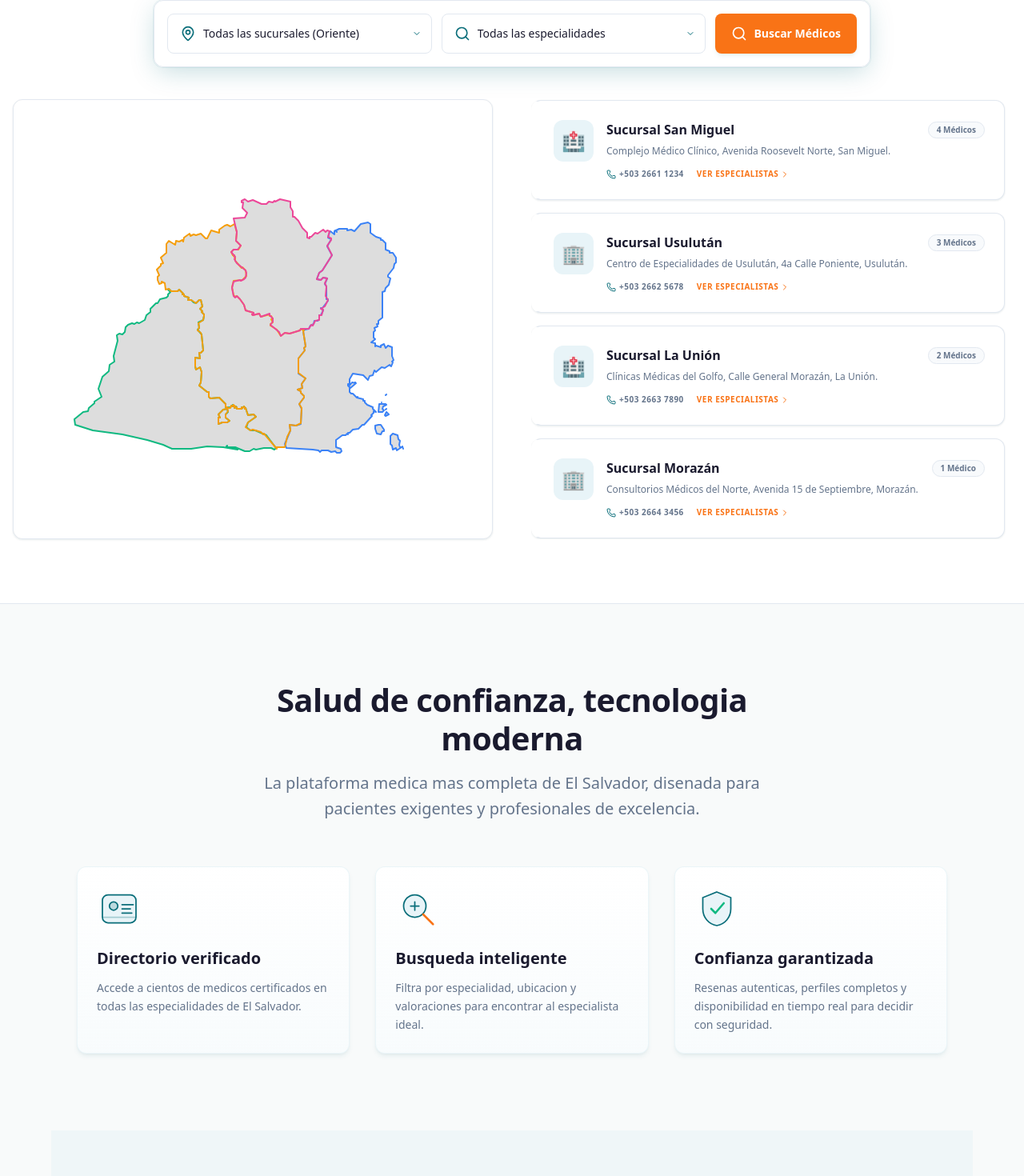
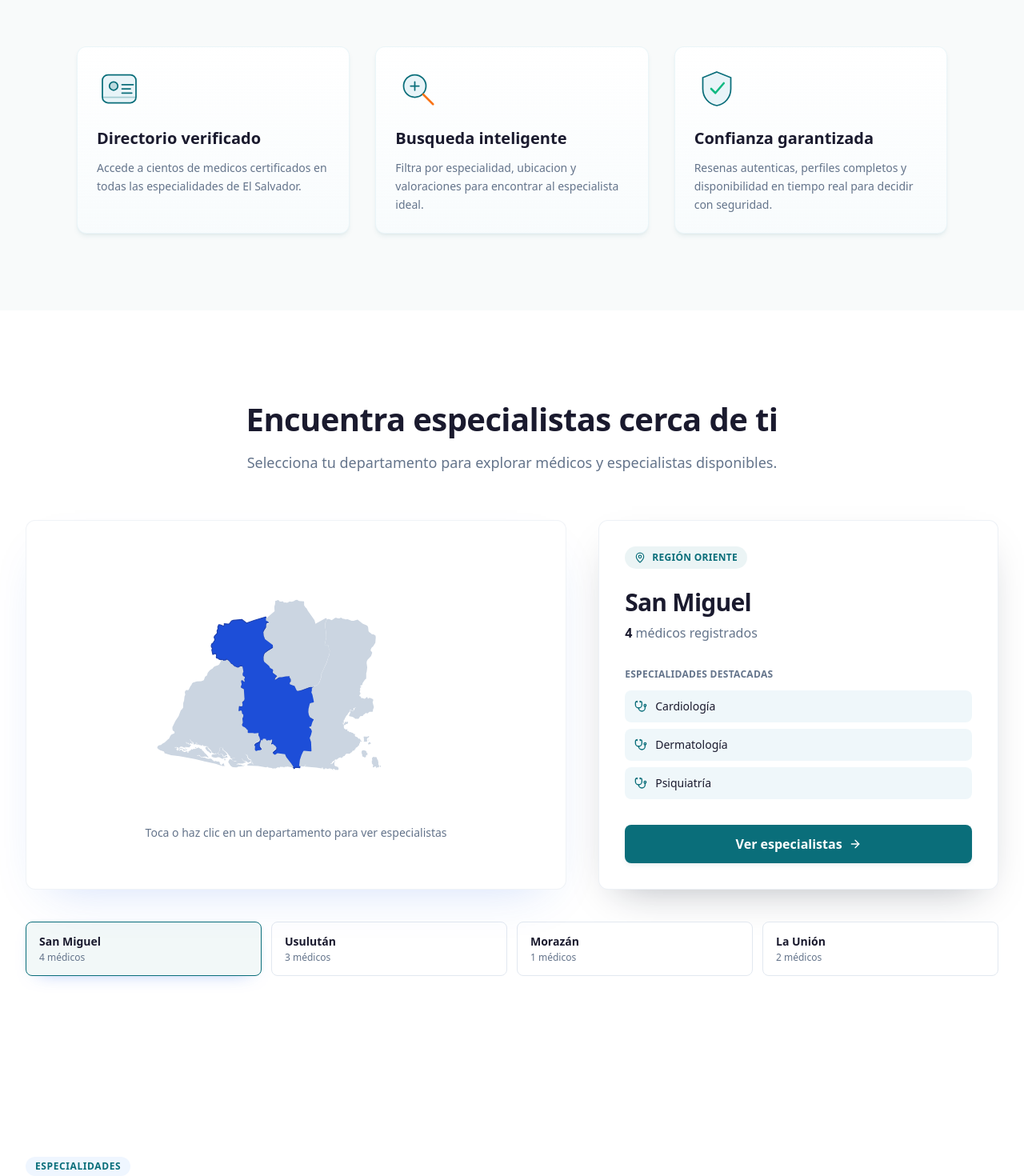
Before and after one commit to Kuskat-code/directory_, a Next.js app: page / in a window 1280 px wide. Shown: the part 1070-2540 px from the top of the page at 80% size. Built offline with nearby package versions, Linux system fonts and the light colour scheme.

Commit message:
fix: combine hero propio con secciones de experimental

```diff
--- a/src/app/page.tsx
+++ b/src/app/page.tsx
@@ -1,8 +1,9 @@
 import Header from '@/src/components/Header';
 import Footer from '@/src/components/Footer';
 import HeroSection from '@/src/components/HeroSection';
-import BranchesMapSection from '@/src/features/directory/components/BranchesMapSection';
 import FeaturesSection from '@/src/components/FeaturesSection';
+import OrienteMapSection from '@/src/components/landing/OrienteMapSection';
+import SpecialtiesSection from '@/src/components/landing/SpecialtiesSection';
 import PricingSection from '@/src/components/PricingSection';
 
 export default function Home() {
@@ -11,10 +12,11 @@ export default function Home() {
       <Header />
       <main className="flex flex-col">
         <HeroSection />
-        <BranchesMapSection />
         <div id="features">
           <FeaturesSection />
         </div>
+        <OrienteMapSection />
+        <SpecialtiesSection />
         <div id="pricing">
           <PricingSection />
         </div>
```
